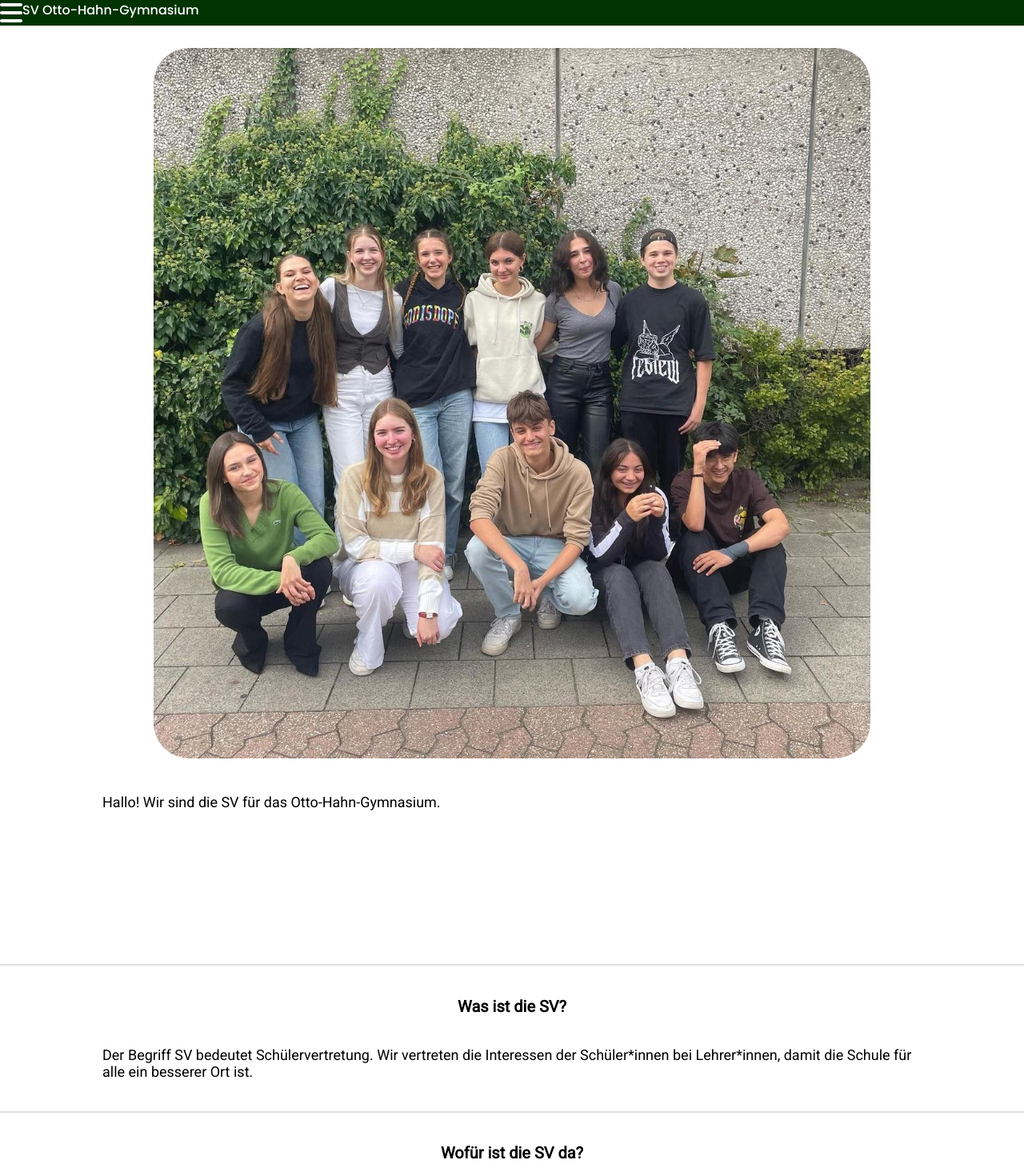
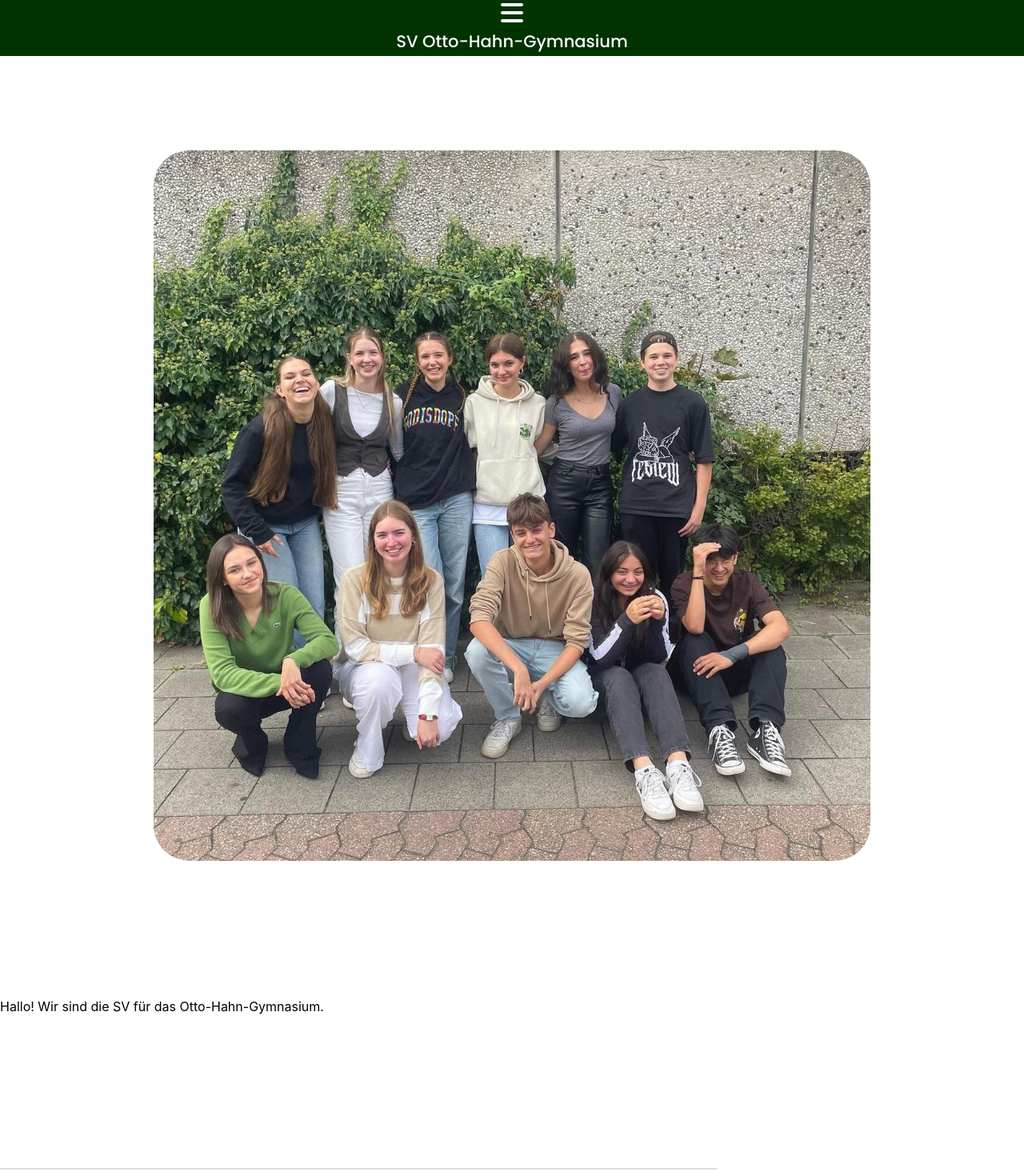
Before and after one commit to AlexDerAndros/SVOHG, a React (Create React App) app: page / in a window 1280 px wide. Shown: the top 1470 px of the page at 80% size. Built offline with nearby package versions, Linux system fonts and the light colour scheme.

Commit message:
Update App.css
Design Update V1

```diff
--- a/src/App.css
+++ b/src/App.css
@@ -1,3 +1,8 @@
+/*
+
+      SV OHG CODE BY ALEX AND MARCO
+
+*/
 @import url('https://fonts.googleapis.com/css2?family=Dancing+Script&family=Poppins:wght@100;500&family=Roboto&display=swap');
 @import url('https://fonts.googleapis.com/css2?family=Dancing+Script&family=Poppins:wght@100;500&family=Roboto&display=swap');
 ::-webkit-scrollbar {
@@ -7,19 +12,26 @@ main {
   overflow-y: scroll;
 }
 header {
-  width: 100%;
-  position: absolute;
+  width: 100vw;
+  position: fixed;
   display: flex;
-  flex-direction: row;
+  justify-content: center;
+  flex-direction: column;
+  align-items: center;
   background-color: #003300;
+  height: 70px !important;
 }
 .title {
+  display: flex;
+  justify-content: center;
   font-family: 'Poppins', sans-serif;
   font-weight: 400;
   justify-content: center;
   align-items: center;
   color: white;
-  width: 60vw;
+  width: 100vw;
+  height: 70px;
+  font-size: 21px !important;
 }
 .hamburger-menu {
   cursor: pointer;
@@ -79,34 +91,39 @@ ul {
 .imgSV {
   width: 70%;
   height: 70%;
-  margin: 0% 15%;
+  margin: 10% 15%;
   border-radius: 5%;
 }
-.text-container {
+.text_container {
   font-family: "Roboto", sans-serif;
-  width: 80%;
-  margin: 0% 10% ;
+  width: 100vw;
+  display: flex;
+  justify-content: center;
+  align-items: center;
+  flex-direction: column;
   font-size: 2.25vh;
   font-weight: 500;
 }
-.container {
+.text_1 {
+  width: 70vw;
+}
+.hallo {
+  font-family: poppins;
+  font-weight: 800;
+}
+.headContainer {
   font-family: "Roboto", sans-serif;
   margin:  0%;
-  width: 100%;
-  height: auto;
-  padding-top: 3%;
-  border-bottom: solid 2px rgb(222, 222, 222);
-}
-.headContainer {
   display: flex;
   justify-content: center;
   align-items: center;
+  flex-direction: column;
+  width: 100%;
   font-size: 2.5vh;
   font-weight: 600;
+  height: 60px;
 }
 .text {
-  width: 80%;
-  margin: 3% 10% ;
   font-size: 2.25vh;
   font-weight: 500;
 }
@@ -151,3 +168,64 @@ ul {
   }
 
 }
+footer {
+  font-size: 100px;
+  position: fixed;
+  width: 100vw;
+  bottom: 0 !important;
+  display: flex;
+  justify-content: center;
+  flex-direction: column;
+  height: 70px;
+  background-color: #003300;
+}
+.house_icon {
+  font-size: 50px !important;
+  cursor: pointer;
+  width: 100vw / 3;
+  color: white;
+}
+.icons_footer {
+  gap: 90px;
+  display: flex;
+  width: 100vw;
+  justify-content: center;
+  align-items: center;
+  flex-direction: row;
+  position: fixed;
+  height: 70px;
+}
+
+.anfang {
+  background-color: rgba(250, 255, 238, 0.993);
+  height: 600px;
+}
+.what_de_sv {
+  background-color: rgba(100, 148, 237, 0.466) !important;
+  display: flex;
+  justify-content: space-between;
+  flex-direction: column;
+  align-items: center;
+  height: 320px;
+}
+
+.wofur {
+  background-color: rgba(0, 139, 139, 0.459);
+  height: 370px;
+  display: flex;
+  justify-content: center;
+  flex-direction: column;
+  align-items: center;
+}
+.all_container {
+  display: flex;
+  justify-content: center;
+  flex-direction: column;
+}
+.container {
+  width: 70vw;
+  height: 100%;
+  display: flex;
+  justify-content: center;
+  flex-direction: column;
+}
```
